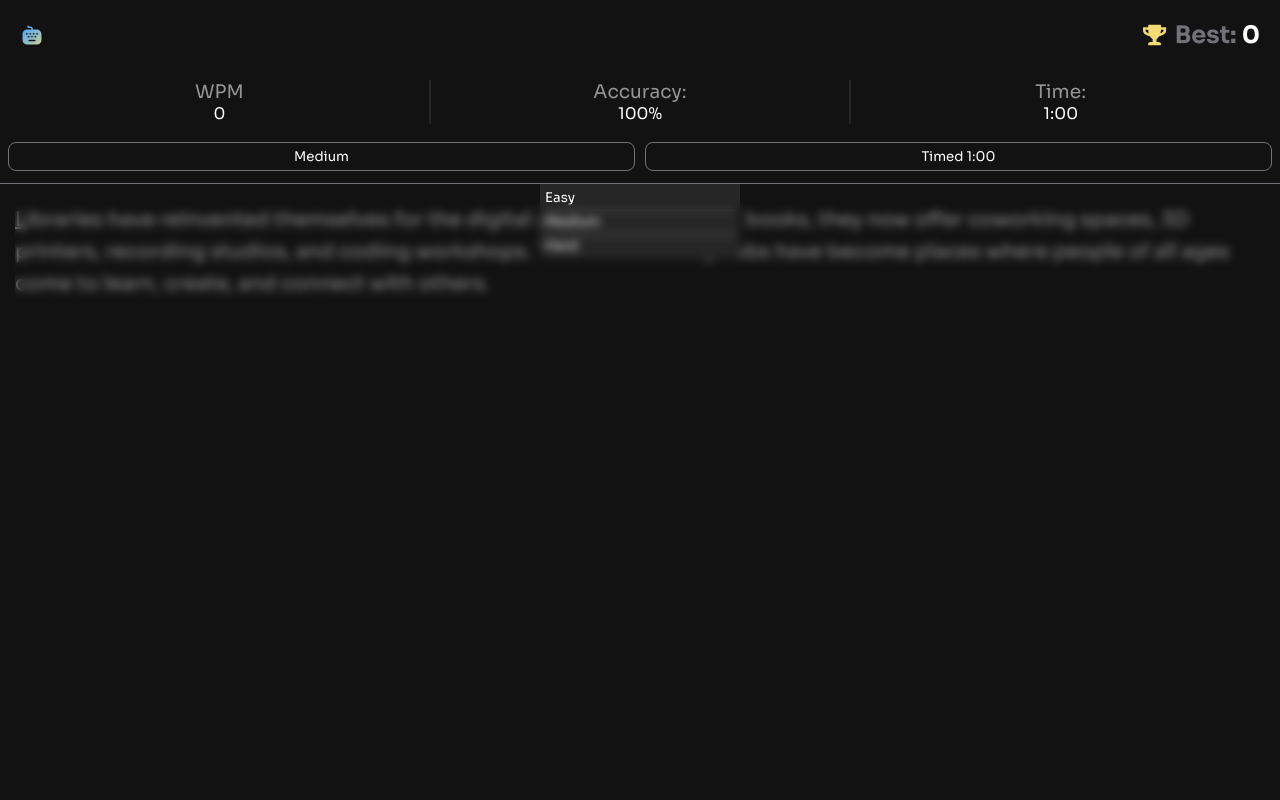
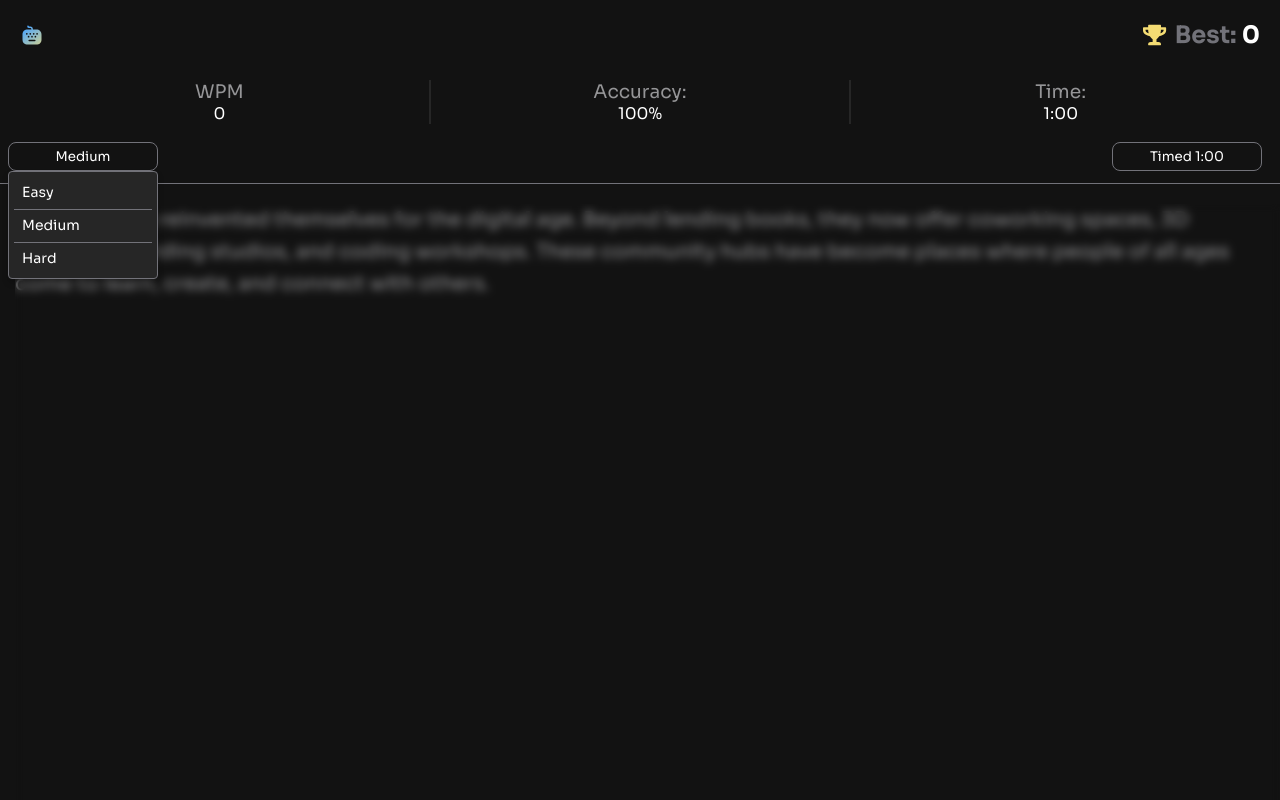
Before and after one commit to feelgooddd/typing-speed-test, a React (Vite) app: page / in a window 1280 px wide. Both pictures are taken after a click on the button "Medium". Shown: the top 800 px of the page. Built offline with nearby package versions, Linux system fonts and the light colour scheme.

Commit message:
Remade the menus and styled them so that they don't overlap and appear below their respective buttons. Deleted the single state used to toggle both menus and created state for each menu independently.

```diff
--- /dev/null
+++ b/src/components/Menu.jsx
@@ -0,0 +1,21 @@
+import "./css/menu.css";
+
+const Menu = ({ options, onSelect, onRequestClose }) => {
+  return (
+      <div className="timing-menu">
+        {options.map((opt) => (
+          <button
+            key={opt.value}
+            onClick={() => {
+              onSelect(opt.value);
+              onRequestClose();
+            }}
+          >
+            {opt.label}
+          </button>
+        ))}
+      </div>
+  );
+};
+
+export default Menu;
--- a/src/components/Timing.jsx
+++ b/src/components/Timing.jsx
@@ -1,6 +1,6 @@
 import "./css/timing.css";
 import { useState } from "react";
-import TimingMenu from "./TimingMenu";
+import Menu from "./Menu";
 
 const Timing = ({
   wpm,
@@ -13,7 +13,19 @@
   setDifficulty,
   testStarted,
 }) => {
-  const [menuType, setMenuType] = useState(null); // "time" | "difficulty"
+  const timeOptions = [
+    { label: "0:30", value: 30 },
+    { label: "1:00", value: 60 },
+    { label: "1:30", value: 90 },
+  ];
+
+  const difficultyOptions = [
+    { label: "Easy", value: "easy" },
+    { label: "Medium", value: "medium" },
+    { label: "Hard", value: "hard" },
+  ];
+  const [isTimeOpen, setIsTimeOpen] = useState(false);
+  const [isDifficultyOpen, setIsDifficultyOpen] = useState(false);
 
   function handleTimeSelect(seconds) {
     if (testStarted) return;
@@ -46,32 +58,44 @@
       </div>
 
 <div className="timing-section__buttons">
+  {/* Difficulty Button + Menu */}
+  <div className="timing-menu__wrapper">
     <button
       className="difficulty-btn"
-          onClick={() => setMenuType("difficulty")}
+      disabled={testStarted}
+      onClick={() => setIsDifficultyOpen((o) => !o)}
     >
       {difficulty[0].toUpperCase() + difficulty.slice(1)}
     </button>
+    {isDifficultyOpen && (
+      <Menu
+        options={difficultyOptions}
+        onSelect={handleDifficultySelect}
+        onRequestClose={() => setIsDifficultyOpen(false)}
+      />
+    )}
+  </div>
 
+  {/* Time Button + Menu */}
+  <div className="timing-menu__wrapper" style={{ marginLeft: "10px" }}>
     <button
       className="time-btn"
-          onClick={() => setMenuType("time")}
+      disabled={testStarted}
+      onClick={() => setIsTimeOpen((o) => !o)}
     >
       Timed {timeSetting}
     </button>
+    {isTimeOpen && (
+      <Menu
+        options={timeOptions}
+        onSelect={handleTimeSelect}
+        onRequestClose={() => setIsTimeOpen(false)}
+      />
+    )}
+  </div>
 </div>
 
-      {menuType && (
-        <TimingMenu
-          type={menuType}
-          onSelect={
-            menuType === "time"
-              ? handleTimeSelect
-              : handleDifficultySelect
-          }
-          onClose={() => setMenuType(null)}
-        />
-      )}
+
     </section>
   );
 };
--- a/src/components/TimingMenu.jsx
+++ /dev/null
@@ -1,35 +0,0 @@
-import './css/timingmenu.css'
-
-const TimingMenu = ({ type, onSelect, onClose }) => {
-  const timeOptions = [
-    { label: "0:30", value: 30 },
-    { label: "1:00", value: 60 },
-    { label: "1:30", value: 90 },
-  ];
-
-  const difficultyOptions = [
-    { label: "Easy", value: "easy" },
-    { label: "Medium", value: "medium" },
-    { label: "Hard", value: "hard" },
-  ];
-
-  const options = type === "time" ? timeOptions : difficultyOptions;
-
-  return (
-    <div className="timing-menu">
-      {options.map((opt) => (
-        <button
-          key={opt.value}
-          onClick={() => {
-            onSelect(opt.value);
-            onClose();
-          }}
-        >
-          {opt.label}
-        </button>
-      ))}
-    </div>
-  );
-};
-
-export default TimingMenu;
--- /dev/null
+++ b/src/components/css/menu.css
@@ -0,0 +1,46 @@
+/* Each button + menu wrapper */
+.timing-menu__wrapper {
+  position: relative;       /* anchor menu to this button */
+  display: inline-block;    /* place buttons side by side */
+  margin-right: 10px;       /* spacing between buttons */
+}
+
+/* The dropdown menu itself */
+.timing-menu {
+  display: flex;
+  flex-direction: column;
+  gap: 2px;
+  padding: 5px;
+
+  position: absolute;
+  top: 100%;           /* drop below the button */
+  left: 0;             /* align with button left edge */
+
+  min-width: 150px;    /* enough for labels */
+  background-color: var(--clr-Neutral-800);
+  border: 1px solid var(--clr-Neutral-500);
+  border-radius: 4px;
+  z-index: 100;        /* always on top */
+  box-shadow: 0 4px 6px rgba(0,0,0,0.2); /* optional for nice visual */
+}
+
+/* Menu buttons */
+.timing-menu button {
+  color: var(--clr-Neutral-50);
+  background-color: transparent;
+  border: none;
+  padding: 6px 8px;
+  text-align: left;
+  cursor: pointer;
+  font-size: 14px;
+}
+
+/* Add hover feedback */
+.timing-menu button:hover {
+  background-color: rgba(255,255,255,0.1);
+}
+
+/* Optional: add borders between items */
+.timing-menu button + button {
+  border-top: 1px solid var(--clr-Neutral-500);
+}
--- a/src/components/css/timing.css
+++ b/src/components/css/timing.css
@@ -37,7 +37,8 @@
 
 .timing-section__buttons {
   display: flex;
-  gap: 10px;
+  justify-content: space-between;
+  gap: 20px;
   padding: 8px;
   padding-bottom: 12px;
   border-bottom: 1px solid var(--clr-Neutral-500);
@@ -50,6 +51,7 @@
 border: 1px solid var(--clr-Neutral-500);
 border-radius: 8px;
 padding: 5px 10px;
+width: 150px;
 }
 .difficulty-btn {
     flex: 1;
--- a/src/components/css/timingmenu.css
+++ /dev/null
@@ -1,23 +0,0 @@
-.timing-menu {
-  display: flex;
-  gap: 2px;
-  padding: 5px;
-  flex-direction: column;
-  position: absolute;
-  flex: 1;
-  min-width: 200px;
-  transform: translateX(-50%);
-  left: 50%;
-  background-color: var(--clr-Neutral-800);
-}
-.timing-menu button {
-  color: var(--clr-Neutral-50);
-  background-color: transparent;
-  border: none;
-  text-align: left;
-}
-
-.timing-menu > button:not(:last-child) {
-  border-bottom: 1px solid var(--clr-Neutral-500);
-  padding-bottom: 4px;
-}
--- a/src/components/css/typingtestoverlay.css
+++ b/src/components/css/typingtestoverlay.css
@@ -8,15 +8,16 @@
   position: absolute;
   width: 100%;
 
+  z-index: 10;
+
   background: rgba(255, 255, 255, 0);
   backdrop-filter: blur(4px);
   -webkit-backdrop-filter: blur(8px); /* Safari */
 
   pointer-events: all;
-
 }
 
-.typing-section__overlay p{
-    font-weight: 700;
-    letter-spacing: 0.75px;
+.typing-section__overlay p {
+  font-weight: 700;
+  letter-spacing: 0.75px;
 }
```
Lines whose indentation alone changed are shown as unchanged.
